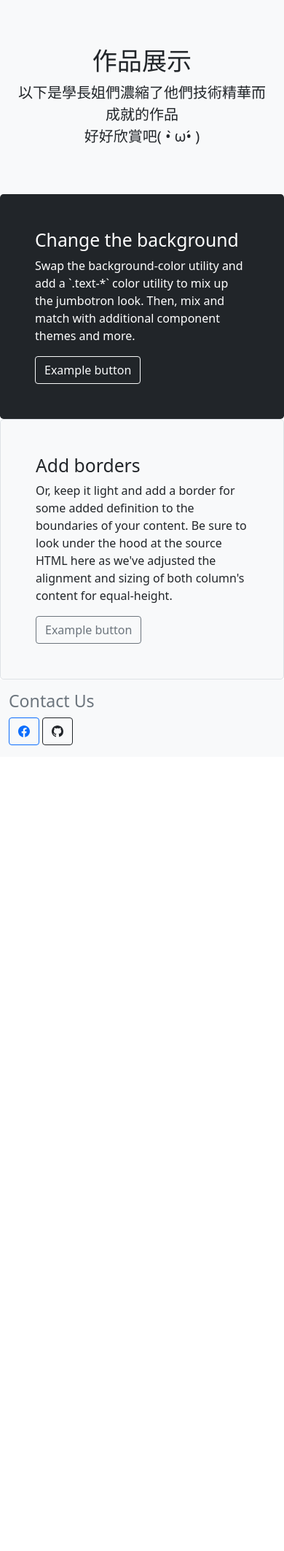
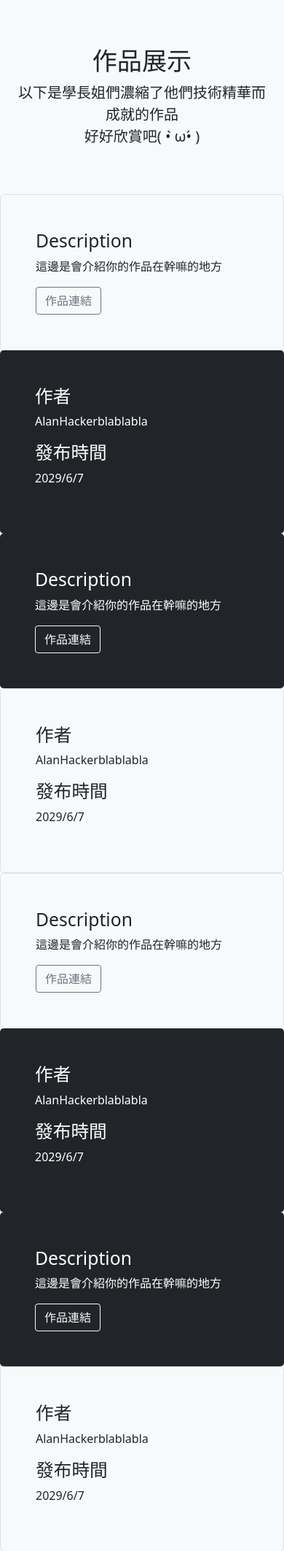
Before and after one commit to CuteFox87/nlir.web, a Django app: page /display/ in a window 390 px wide. Shown: the part 159-2284 px from the top of the page at 73% size. Before the commit the page ends 1180 px from the top, so only its background shows below. Run offline with Django 3.2, Linux system fonts and the light colour scheme.

Commit message:
Add a for-loop in display

```diff
--- a/clubSite/display/templates/display/display.html
+++ b/clubSite/display/templates/display/display.html
@@ -30,21 +30,45 @@
 		<div class="product-device shadow-sm d-none d-md-block"></div>
 		<div class="product-device product-device-2 shadow-sm d-none d-md-block"></div>
 	</div>
+
+    {% for project in list %}
+    {% if forloop.counter|divisibleby:2 %}
 	<div class="row align-items-md-stretch">
-		<div class="col-md-6">
+		<div class="col-md-7">
 			<div class="h-100 p-5 text-white bg-dark rounded-3">
-				<h2>Change the background</h2>
-				<p>Swap the background-color utility and add a `.text-*` color utility to mix up the jumbotron look. Then, mix and match with additional component themes and more.</p>
-				<button class="btn btn-outline-light" type="button" onclick="location.href='#'">Example button</button>
+				<h2>Description</h2>
+				<p>這邊是會介紹你的作品在幹嘛的地方</p>
+				<button class="btn btn-outline-light" type="button" onclick="location.href='#'">作品連結</button>
 			</div>
 		</div>
-		<div class="col-md-6">
+		<div class="col-md-5">
 			<div class="h-100 p-5 bg-light border rounded-3">
-				<h2>Add borders</h2>
-				<p>Or, keep it light and add a border for some added definition to the boundaries of your content. Be sure to look under the hood at the source HTML here as we've adjusted the alignment and sizing of both column's content for equal-height.</p>
-				<button class="btn btn-outline-secondary" type="button" onclick="location.href='#'">Example button</button>
+				<h2>作者</h2>
+				<p>AlanHackerblablabla</p>
+                <h2>發布時間</h2>
+				<p>2029/6/7</p>
 			</div>
 		</div>
 	</div>
+    {% else %}
+    <div class="row align-items-md-stretch">
+		<div class="col-md-7">
+			<div class="h-100 p-5 bg-light border rounded-3">
+				<h2>Description</h2>
+				<p>這邊是會介紹你的作品在幹嘛的地方</p>
+				<button class="btn btn-outline-secondary" type="button" onclick="location.href='#'">作品連結</button>
+			</div>
+		</div>
+		<div class="col-md-5">
+			<div class="h-100 p-5 text-white bg-dark rounded-3">
+				<h2>作者</h2>
+				<p>AlanHackerblablabla</p>
+                <h2>發布時間</h2>
+				<p>2029/6/7</p>
+			</div>
+		</div>
+	</div>
+    {% endif %}
+    {% endfor %}
 </main>
 {% endblock %}
--- a/clubSite/display/views.py
+++ b/clubSite/display/views.py
@@ -2,6 +2,7 @@ from django.shortcuts import render
 
 def display(request):
     context = {}
+    context['list'] = range(10)
     if request.user.is_authenticated:
         context['is_authenticated'] = True
     return render(request, 'display/display.html', context=context)
```
